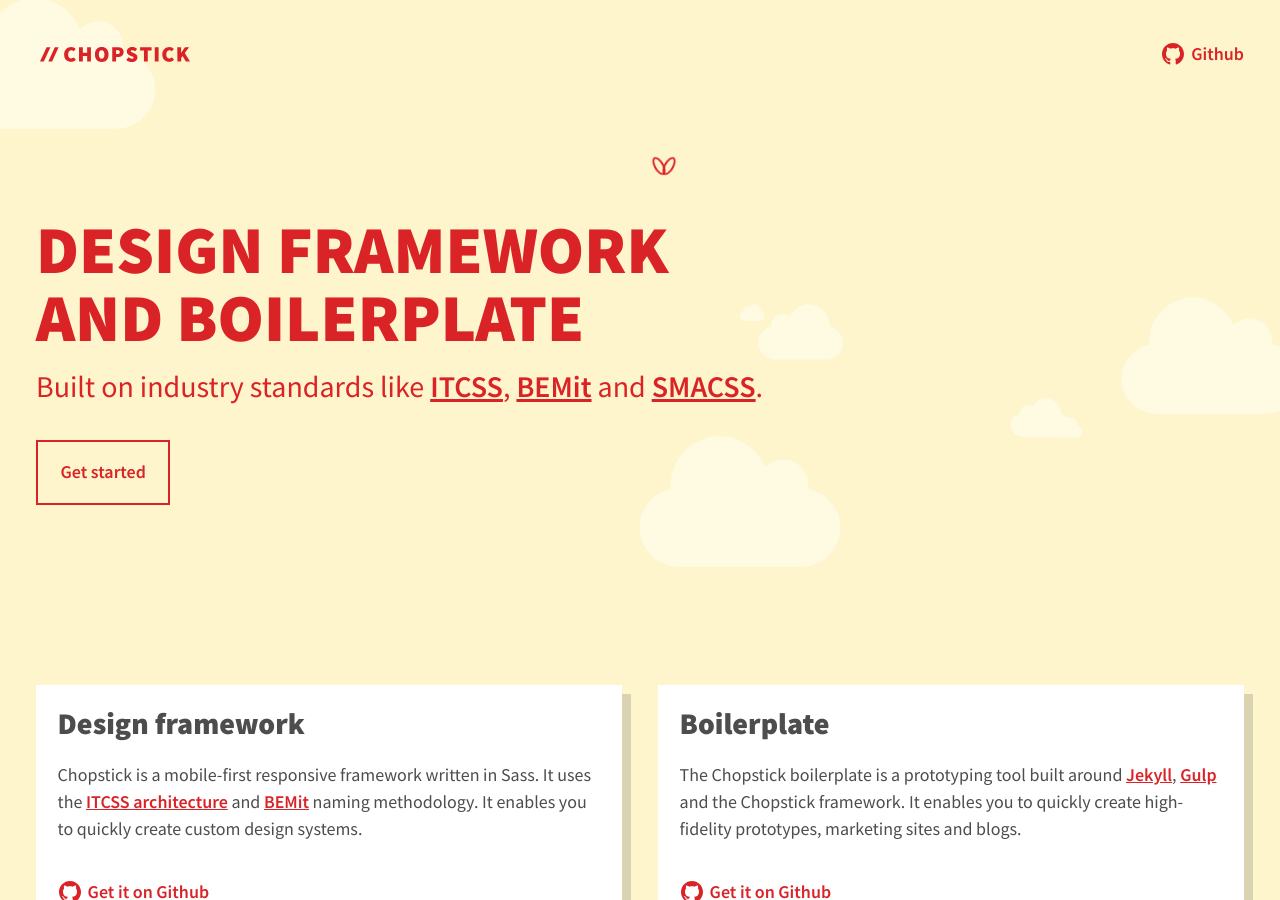
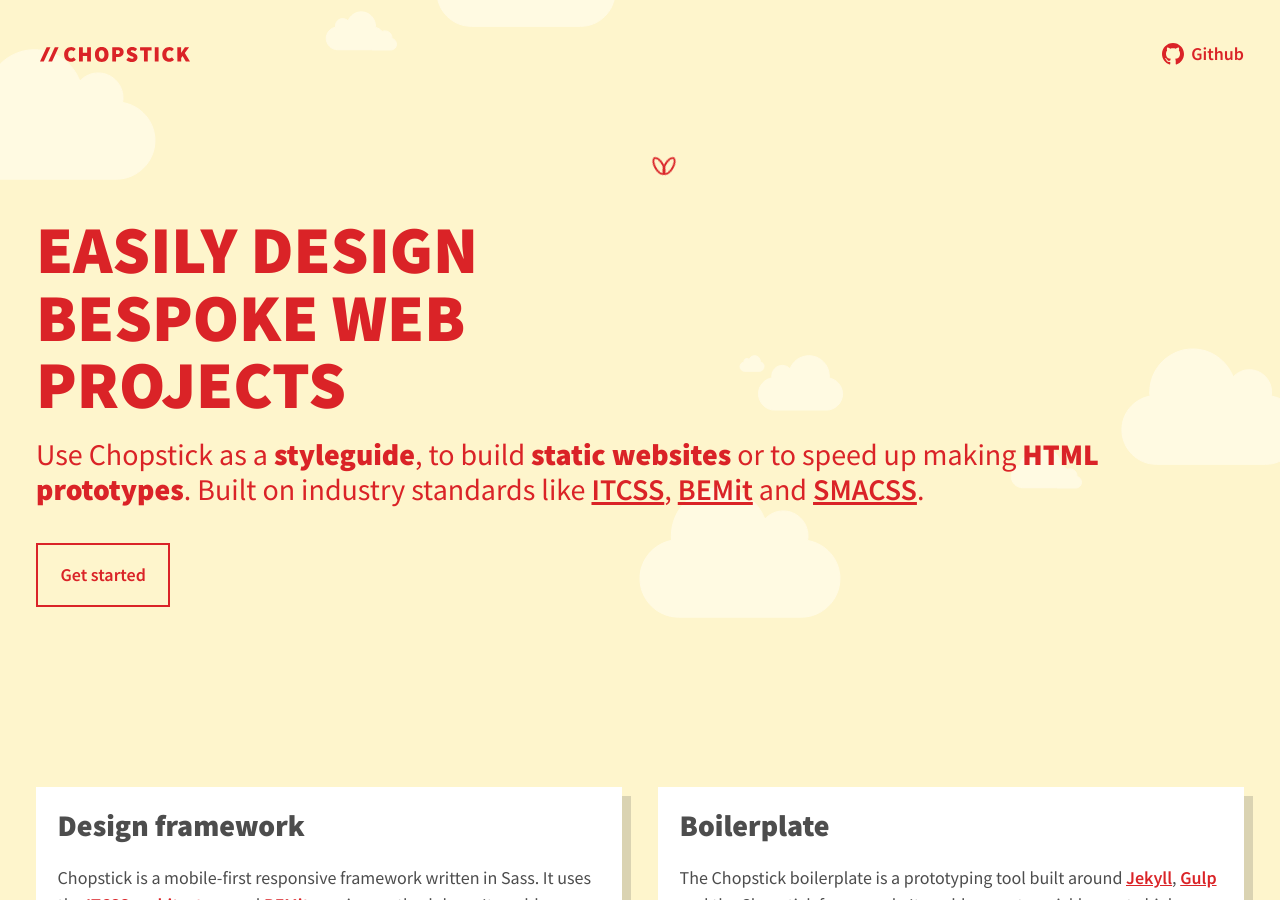
Before and after one commit to getchopstick/getchopstick.github.io, a Jekyll site: the page built from index.html, in a window 1280 px wide and 900 px high. Built offline with Jekyll 4.4.1, drawn with Linux system fonts in a browser that asks for light colours; nearby versions of some CDN libraries.

Commit message:
Change intro copy

```diff
--- a/_includes/components.hero.html
+++ b/_includes/components.hero.html
@@ -2,8 +2,8 @@
     <div class="o-container">
         <section class="o-grid o-grid--gutter">
             <div class="o-grid__item">
-                <h1 class="c-title c-chopstick">Design framework and boilerplate <span class="c-chopstick__logo"></span></h1>
-                <p class="c-lead">Built on industry standards like <a href="http://itcss.io/">ITCSS</a>, <a href="http://csswizardry.com/2015/08/bemit-taking-the-bem-naming-convention-a-step-further/">BEMit</a> and <a href="https://smacss.com/">SMACSS</a>.</p>
+                <h1 class="c-title c-chopstick">Easily design bespoke web projects <span class="c-chopstick__logo"></span></h1>
+                <p class="c-lead">Use Chopstick as a <strong>styleguide</strong>, to build <strong>static websites</strong> or to speed up making <strong>HTML prototypes</strong>. Built on industry standards like <a href="http://itcss.io/">ITCSS</a>, <a href="http://csswizardry.com/2015/08/bemit-taking-the-bem-naming-convention-a-step-further/">BEMit</a> and <a href="https://smacss.com/">SMACSS</a>.</p>
                 <p>
                     <a class="c-button c-button--lg" href="#start">Get started</a>
                 </p>
--- a/_includes/components.nav-main.html
+++ b/_includes/components.nav-main.html
@@ -1,3 +1,3 @@
 <nav class="c-nav-main">
-    <a href="https://github.com/getchopstick" class="c-link c-link--github">Github</a>
+    <a href="https://github.com/getchopstick/chopstick-boilerplate" class="c-link c-link--github">Github</a>
 </nav>
```
